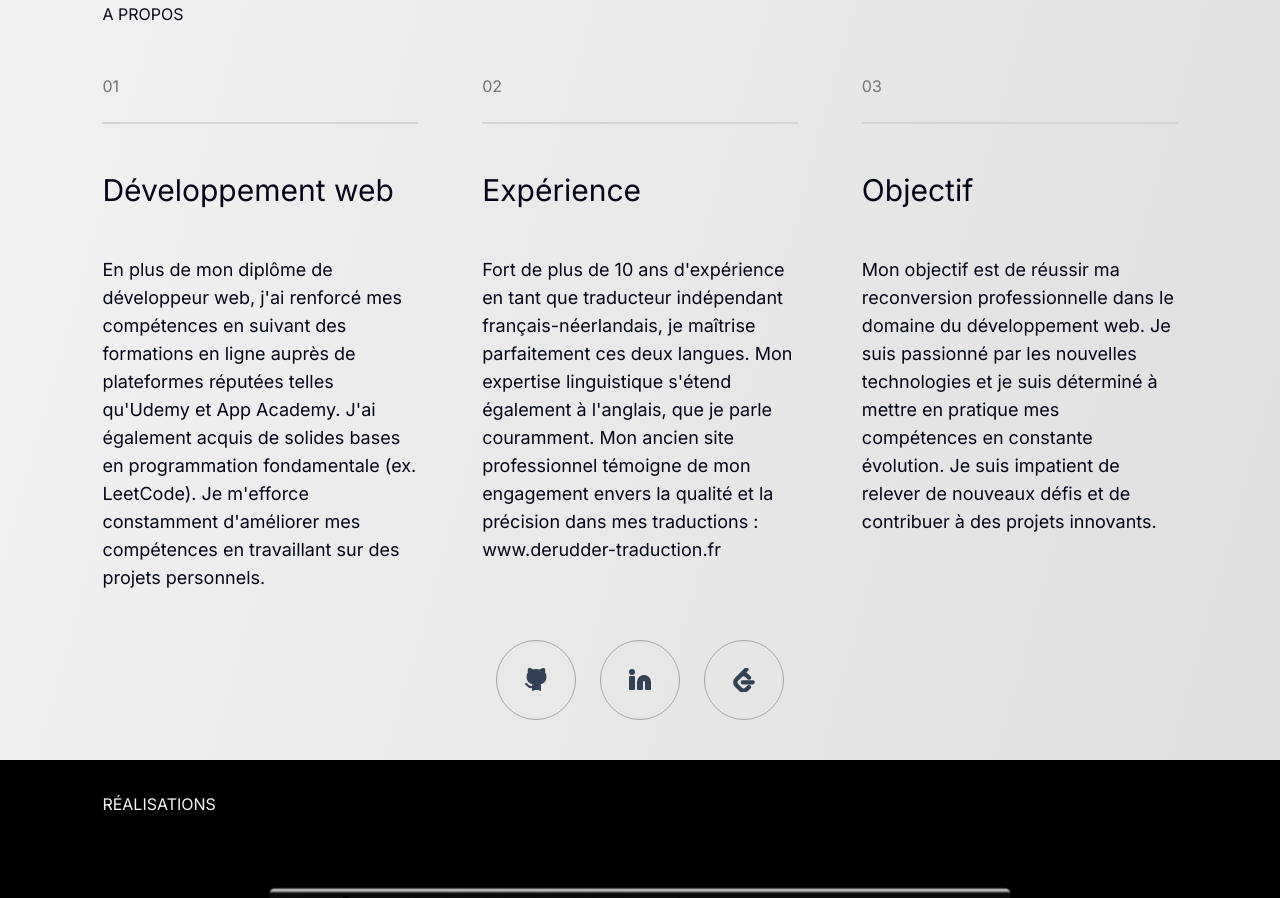
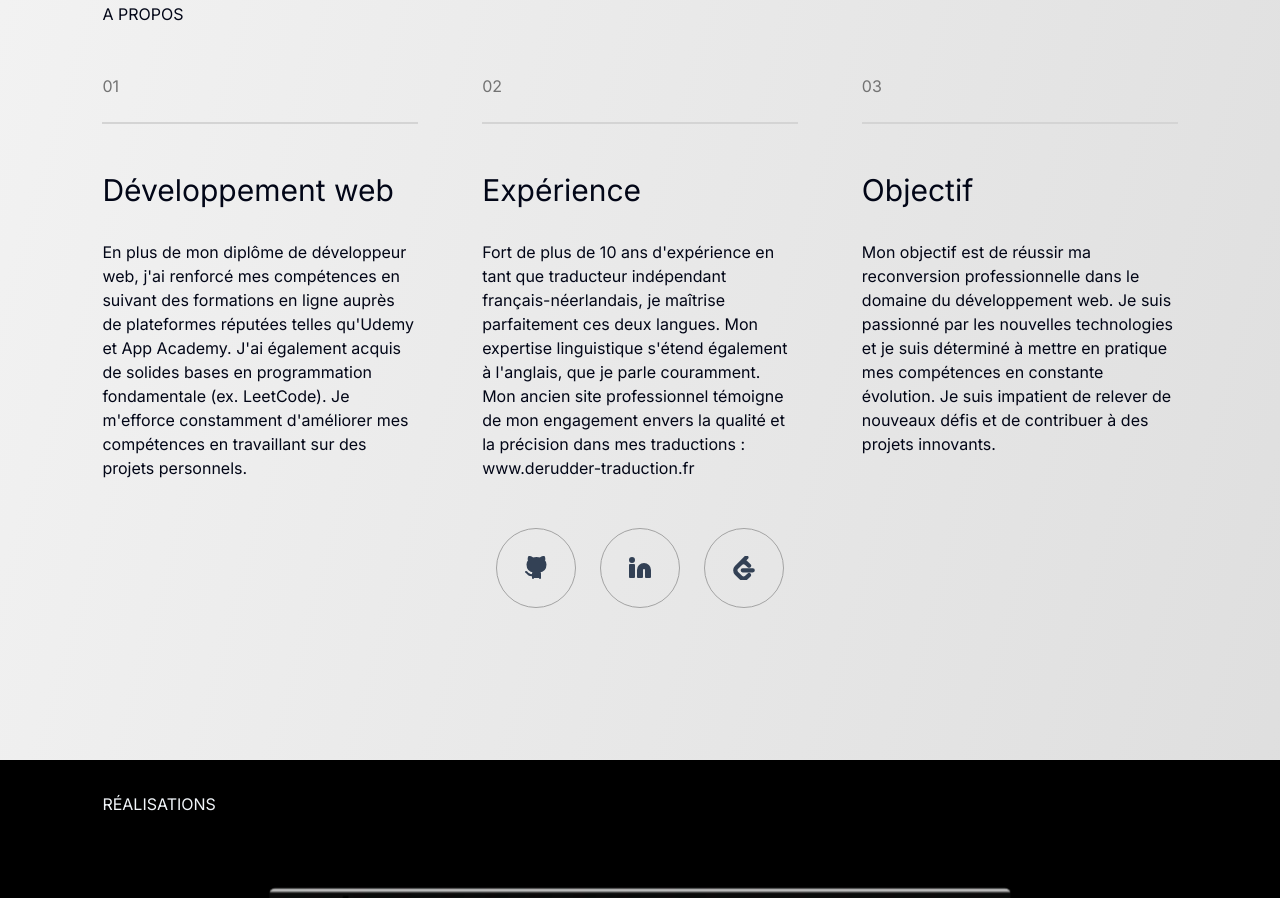
Before and after one commit to daniel-lou18/OC-projet8-portfolio, a React (Vite) app: page / in a window 1280 px wide. Shown: the part 840-1738 px from the top of the page. Built offline with nearby package versions, Linux system fonts and the light colour scheme.

Commit message:
Corriger problème d'affichage dans le composant Summary Links

```diff
--- a/src/components/Summary/Card.tsx
+++ b/src/components/Summary/Card.tsx
@@ -15,15 +15,15 @@ function Card({ id, title, text }: CardProps) {
         </div>
       </Reveal>
       <Reveal>
-        <h4 className="py-12 text-3xl">{title}</h4>
+        <h4 className="pb-8 pt-12 text-3xl">{title}</h4>
       </Reveal>
       <Reveal>
-        <p className="text-lg">{text}</p>
+        <p className="text-base">{text}</p>
         {id === 2 && (
           <a
             target="_blank"
             href="https://www.derudder-traduction.fr"
-            className="text-lg hover:underline"
+            className="text-base hover:underline"
             aria-label="website Derudder Traduction"
           >
             www.derudder-traduction.fr
--- a/src/components/Summary/Links.tsx
+++ b/src/components/Summary/Links.tsx
@@ -5,7 +5,7 @@ import TrackBall from "../ui/TrackBall/TrackBall";
 function Links() {
   return (
     <div className="ml-auto mr-auto mt-12 flex w-fit gap-6">
-      <Reveal>
+      <Reveal amount={0.1}>
         <MyLink
           to="https://github.com/daniel-lou18"
           target="_blank"
```
